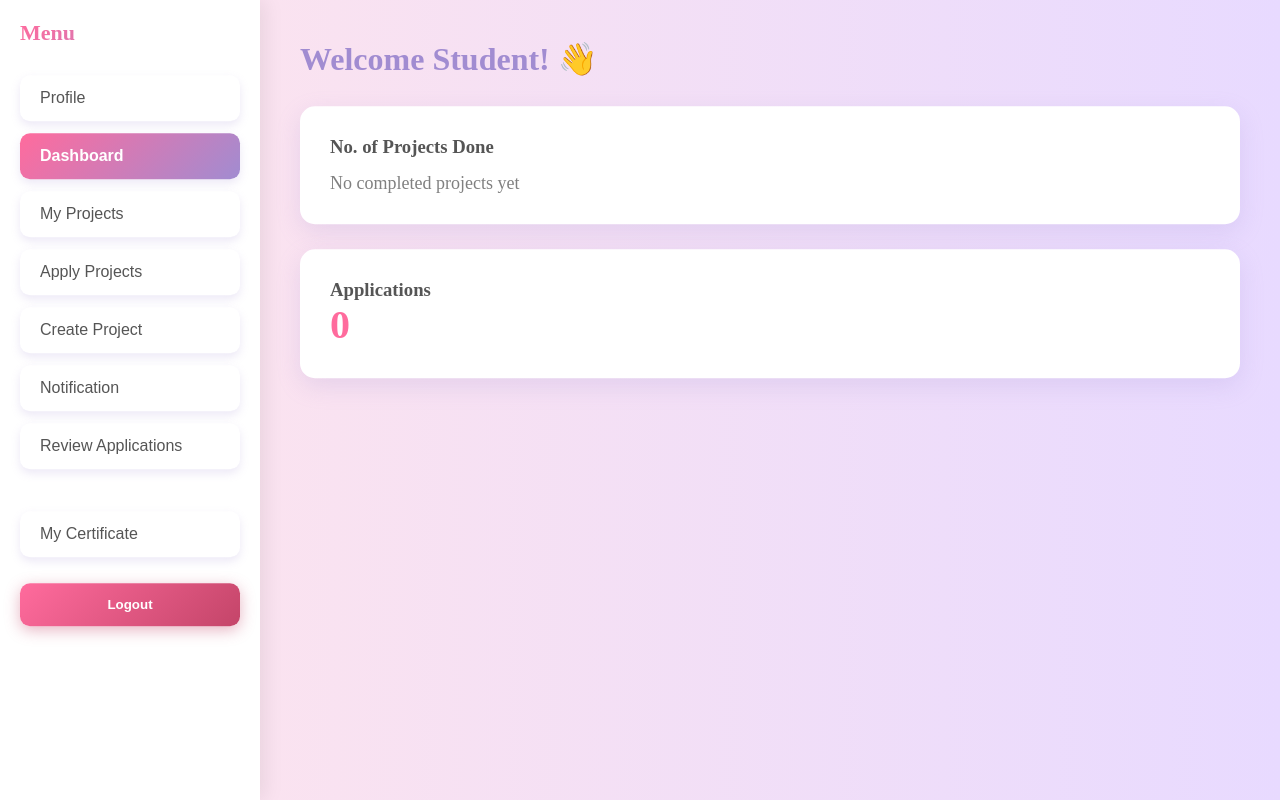
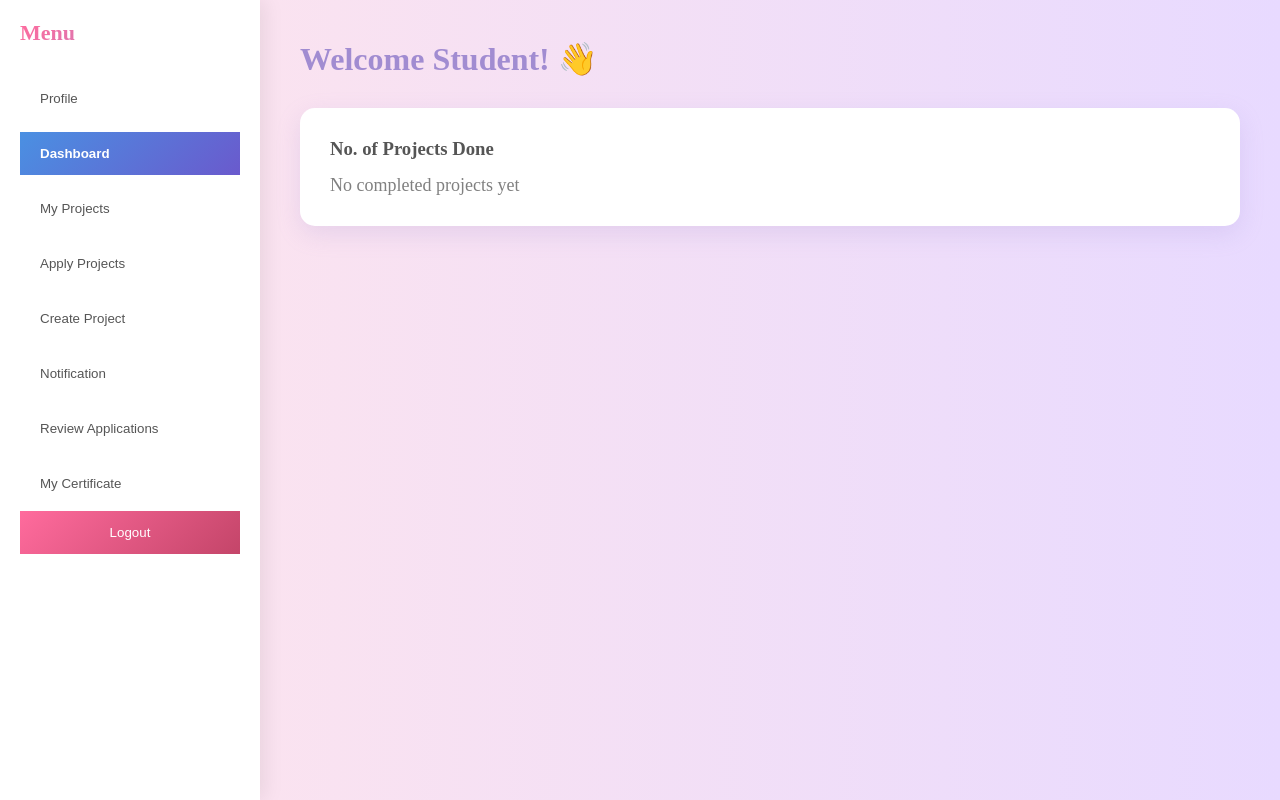
Before and after one commit to kavadihemalatha0317/srit-mi-portal, a Next.js app: page /dashboard in a window 1280 px wide. Built offline with nearby package versions, Linux system fonts and the light colour scheme.

Commit message:
Update dashboard.jsx

```diff
--- a/pages/dashboard.jsx
+++ b/pages/dashboard.jsx
@@ -4,7 +4,7 @@ import { useRouter } from "next/router";
 export default function Dashboard() {
   const [page, setPage] = useState("dashboard");
   const [user, setUser] = useState({});
-  const [projects, setProjects] = useState([]); // completed projects list
+  const [projects, setProjects] = useState([]);
 
   const router = useRouter();
 
@@ -12,42 +12,37 @@ export default function Dashboard() {
     const roll = localStorage.getItem("currentUser");
     const data = JSON.parse(localStorage.getItem(roll+"_data"));
     setUser(data || {name:"Student", roll:"", dept:"CSM", year:"2nd Year", college:"SRIT"});
-
-    // DEMO: Ikkada nunchi completed projects theeskuntam
     const completed = JSON.parse(localStorage.getItem(roll+"_completed")) || [];
     setProjects(completed);
   },[])
-
-  const sidebarStyle = {
-    width:"100%", textAlign:"left", padding:"14px 20px", margin:"6px 0",
-    background:"white", color:"#555", border:"none", borderRadius:"10px",
-    cursor:"pointer", fontSize:"16px", fontWeight:"500",
-    boxShadow:"0 4px 10px rgba(161,140,209,0.2)",
-    animation:"jump 2s infinite",
-    transition:"all 0.3s"
-  }
-
-  const activeSidebar = {
-    ...sidebarStyle,
-    background:"linear-gradient(135deg, #FF6B9D, #A18CD1)",
-    color:"white", fontWeight:"bold"
-  }
-
-  const logoutStyle = {
-    width:"100%", padding:"14px", marginTop:"20px",
-    background:"linear-gradient(135deg, #FF6B9D, #C44569)",
-    color:"white", border:"none", borderRadius:"10px", fontWeight:"bold",
-    animation:"jump 2s infinite", boxShadow:"0 4px 15px rgba(196,69,105,0.4)"
-  }
 
   return (
     <div>
       <style>{`
         @keyframes jump {
           0%, 100% { transform: translateY(0); }
-          50% { transform: translateY(-8px); }
+          50% { transform: translateY(-6px); }
         }
-        button:hover { transform: scale(1.03); }
+        .sidebar-btn {
+          width:100%; text-align:left; padding:14px 20px; margin:6px 0;
+          background:white; color:#555; border:none; borderRadius:10px;
+          cursor:pointer; fontSize:16px; fontWeight:500;
+          boxShadow:0 4px 10px rgba(161,140,209,0.2);
+          transition:all 0.3s;
+        }
+        .sidebar-btn:hover {
+          animation: jump 0.6s; /* MOUSE PETTINAPPUDE MATRAM JUMP */
+        }
+        .sidebar-btn.active {
+          background: linear-gradient(135deg, #4A90E2, #6A5ACD); /* BLUE HIGHLIGHT */
+          color: white;
+          font-weight: bold;
+        }
+        .logout-btn {
+          width:100%; padding:14px; marginTop:20px;
+          background: linear-gradient(135deg, #FF6B9D, #C44569);
+          color:white; border:none; borderRadius:10px; fontWeight:bold;
+        }
         table { width:100%; border-collapse: collapse; }
         th, td { padding:12px; text-align:left; border-bottom:1px solid #eee; }
         * { margin: 0; padding: 0; box-sizing: border-box; }
@@ -58,19 +53,18 @@ export default function Dashboard() {
         <div style={{width:"260px", background:"white", padding:"20px", boxShadow:"4px 0 20px rgba(0,0,0,0.08)"}}>
           <h3 style={{background:"linear-gradient(135deg, #FF6B9D, #A18CD1)", WebkitBackgroundClip:"text", WebkitTextFillColor:"transparent", marginBottom:"25px", fontSize:"22px", fontWeight:"900"}}>Menu</h3>
 
-          <button onClick={()=>setPage("profile")} style={page==="profile"?activeSidebar:sidebarStyle}>Profile</button>
-          <button onClick={()=>setPage("dashboard")} style={page==="dashboard"?activeSidebar:sidebarStyle}>Dashboard</button>
-          <button onClick={()=>setPage("myprojects")} style={page==="myprojects"?activeSidebar:sidebarStyle}>My Projects</button>
-          <button onClick={()=>setPage("applyprojects")} style={page==="applyprojects"?activeSidebar:sidebarStyle}>Apply Projects</button>
-          <button onClick={()=>setPage("createproject")} style={page==="createproject"?activeSidebar:sidebarStyle}>Create Project</button>
-          <button onClick={()=>setPage("notification")} style={page==="notification"?activeSidebar:sidebarStyle}>Notification</button>
-          <button onClick={()=>setPage("reviewapplications")} style={page==="reviewapplications"?activeSidebar:sidebarStyle}>Review Applications</button>
+          <button onClick={()=>setPage("profile")} className={`sidebar-btn ${page==="profile"?"active":""}`}>Profile</button>
+          <button onClick={()=>setPage("dashboard")} className={`sidebar-btn ${page==="dashboard"?"active":""}`}>Dashboard</button>
+          <button onClick={()=>setPage("myprojects")} className={`sidebar-btn ${page==="myprojects"?"active":""}`}>My Projects</button> {/* WORD KI WORD GAP UNDI */}
+          <button onClick={()=>setPage("applyprojects")} className={`sidebar-btn ${page==="applyprojects"?"active":""}`}>Apply Projects</button>
+          <button onClick={()=>setPage("createproject")} className={`sidebar-btn ${page==="createproject"?"active":""}`}>Create Project</button>
+          <button onClick={()=>setPage("notification")} className={`sidebar-btn ${page==="notification"?"active":""}`}>Notification</button>
+          <button onClick={()=>setPage("reviewapplications")} className={`sidebar-btn ${page==="reviewapplications"?"active":""}`}>Review Applications</button>
 
-          {/* MY CERTIFICATE - SPACE ICHINANU + COLOR THEESANU */}
-          <div style={{marginTop:"30px"}}></div>
-          <button onClick={()=>setPage("mycertificate")} style={page==="mycertificate"?activeSidebar:sidebarStyle}>My Certificate</button>
+          {/* MY CERTIFICATE - GAP THEESANU */}
+          <button onClick={()=>setPage("mycertificate")} className={`sidebar-btn ${page==="mycertificate"?"active":""}`}>My Certificate</button>
 
-          <button onClick={()=>{localStorage.removeItem("currentUser"); router.push("/");}} style={logoutStyle}>Logout</button>
+          <button onClick={()=>{localStorage.removeItem("currentUser"); router.push("/");}} className="logout-btn">Logout</button>
         </div>
 
         {/* MAIN CONTENT */}
@@ -78,54 +72,22 @@ export default function Dashboard() {
           {page==="dashboard" && (
             <div>
               <h1 style={{color:"#A18CD1", fontSize:"32px"}}>Welcome {user.name}! 👋</h1>
-
-              <div style={{background:"white", padding:"30px", borderRadius:"15px", marginTop:"30px", boxShadow:"0 8px 25px rgba(161,140,209,0.2)", animation:"jump 2s infinite"}}>
+              <div style={{background:"white", padding:"30px", borderRadius:"15px", marginTop:"30px", boxShadow:"0 8px 25px rgba(161,140,209,0.2)"}}>
                 <h3 style={{color:"#555", marginBottom:"15px"}}>No. of Projects Done</h3>
-
                 {projects.length === 0 ? (
                   <p style={{fontSize:"18px", color:"gray"}}>No completed projects yet</p>
                 ) : (
                   <table>
-                    <thead>
-                      <tr style={{background:"#f8f9ff"}}>
-                        <th>Project Name</th>
-                        <th>Start Date</th>
-                        <th>Completion Date</th>
-                        <th>Status</th>
-                        <th>Certificate</th>
-                      </tr>
-                    </thead>
-                    <tbody>
-                      {projects.map((p,i)=>(
-                        <tr key={i}>
-                          <td>{p.name}</td>
-                          <td>{p.start}</td>
-                          <td>{p.end}</td>
-                          <td style={{color:p.status==="Yes"?"green":"orange"}}>{p.status}</td>
-                          <td>{p.certificate? <a href={p.certificate}>Download</a> : "-"}</td>
-                        </tr>
-                      ))}
-                    </tbody>
+                    <thead><tr style={{background:"#f8f9ff"}}><th>Project Name</th><th>Start Date</th><th>Completion Date</th><th>Status</th><th>Certificate</th></tr></thead>
+                    <tbody>{projects.map((p,i)=>(<tr key={i}><td>{p.name}</td><td>{p.start}</td><td>{p.end}</td><td style={{color:p.status==="Yes"?"green":"orange"}}>{p.status}</td><td>{p.certificate? <a href={p.certificate}>Download</a> : "-"}</td></tr>))}</tbody>
                   </table>
                 )}
-              </div>
-
-              <div style={{background:"white", padding:"30px", borderRadius:"15px", marginTop:"25px", boxShadow:"0 8px 25px rgba(161,140,209,0.2)", animation:"jump 2s infinite"}}>
-                <h3 style={{color:"#555"}}>Applications</h3>
-                <p style={{fontSize:"40px", color:"#FF6B9D", fontWeight:"bold"}}>0</p>
               </div>
             </div>
           )}
 
-          {page==="mycertificate" && (
-            <div style={{background:"white", padding:"40px", borderRadius:"15px", textAlign:"center", animation:"jump 2s infinite"}}>
-              <h1 style={{color:"#A18CD1"}}>My Certificate</h1>
-              <p style={{marginTop:"20px"}}>Coming Soon</p>
-            </div>
-          )}
-
-          {page!=="dashboard" && page!=="mycertificate" && (
-            <div style={{background:"white", padding:"40px", borderRadius:"15px", textAlign:"center", animation:"jump 2s infinite"}}>
+          {page!=="dashboard" && (
+            <div style={{background:"white", padding:"40px", borderRadius:"15px", textAlign:"center"}}>
               <h1 style={{color:"#A18CD1"}}>{page} Page - Coming Soon</h1>
             </div>
           )}
```
